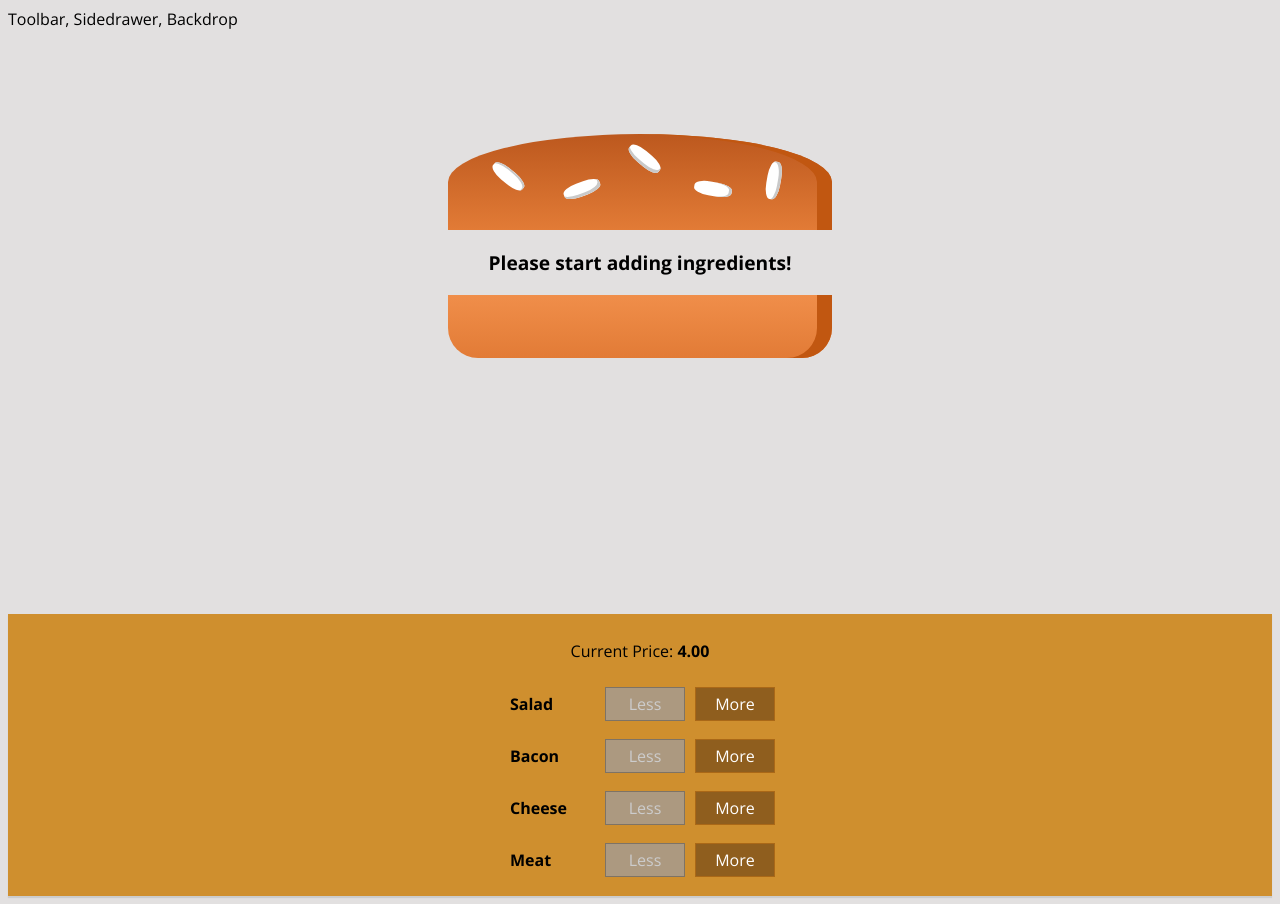
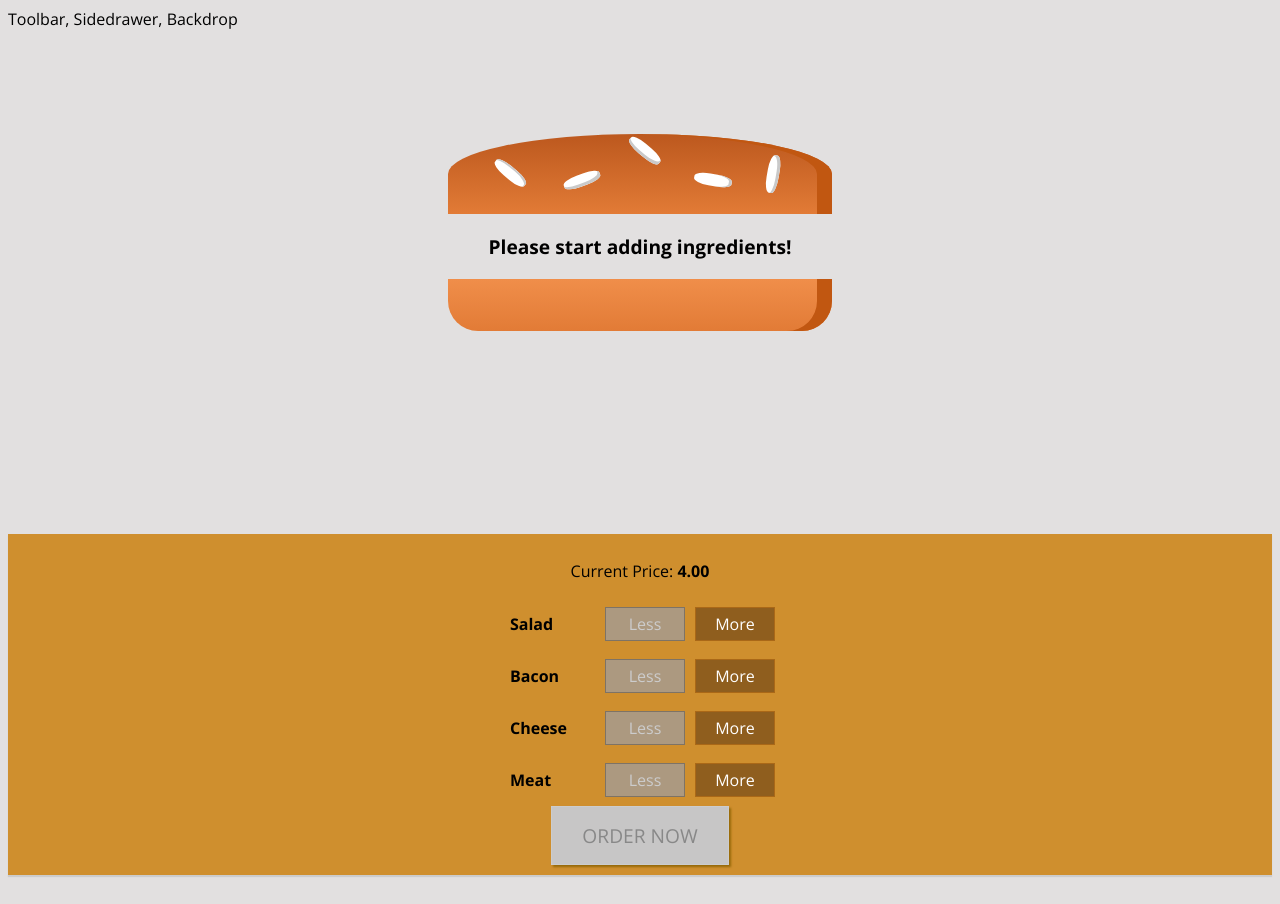
Before and after one commit to sweeptic/Burger-Project, a React (Create React App) app: page / in a window 1280 px wide. After the commit the page ends 883 px from the top, so only its background shows below. Built offline with nearby package versions, Linux system fonts and the light colour scheme.

Commit message:
18. Adding the Order Button

```diff
--- a/src/components/Burger/BuildControls/BuildControls.js
+++ b/src/components/Burger/BuildControls/BuildControls.js
@@ -11,7 +11,9 @@
 
 const buildControls = (props) => (
     <div className={classes.BuildControls}>
-        <p>Current Price: <strong>{props.price.toFixed(2)}</strong></p>
+        <p>
+            Current Price: <strong>{props.price.toFixed(2)}</strong>
+        </p>
         {controls.map((ctrl) => (
             <BuildControl
                 added={() => props.ingredientAdded(ctrl.type)}
@@ -21,6 +23,9 @@
                 disabled={props.disabled[ctrl.type]}
             />
         ))}
+        <button className={classes.OrderButton} disabled={!props.purchaseable}>
+            ORDER NOW{" "}
+        </button>
     </div>
 );
 
--- a/src/components/Burger/BuildControls/BuildControls.module.css
+++ b/src/components/Burger/BuildControls/BuildControls.module.css
@@ -1,6 +1,6 @@
 .BuildControls {
     width: 100%;
-    background-color: #cf8f2e;
+    background-color: #CF8F2E;
     display: flex;
     flex-flow: column;
     align-items: center;
@@ -8,3 +8,44 @@
     margin: auto;
     padding: 10px 0;
 }
+
+.OrderButton {
+    background-color: #DAD735;
+    outline: none;
+    cursor: pointer;
+    border: 1px solid #966909;
+    color: #966909;
+    font-family: inherit;
+    font-size: 1.2em;
+    padding: 15px 30px;
+    box-shadow: 2px 2px 2px #966909;
+}
+
+.OrderButton:hover, .OrderButton:active {
+    background-color: #A0DB41;
+    border: 1px solid #966909;
+    color: #966909;
+}
+
+.OrderButton:disabled {
+    background-color: #C7C6C6;
+    cursor: not-allowed;
+    border: 1px solid #ccc;
+    color: #888888;
+}
+
+.OrderButton:not(:disabled) {
+    animation: enable 0.3s linear;
+}
+
+@keyframes enable {
+    0% {
+        transform: scale(1);
+    }
+    60% {
+        transform: scale(1.1);
+    }
+    100% {
+        transform: scale(1);
+    }
+}
--- a/src/components/Burger/Burger.module.css
+++ b/src/components/Burger/Burger.module.css
@@ -1,7 +1,7 @@
 .Burger {
     max-width: 30rem;
     margin: auto;
-    height: 30rem;
+    height: 25rem;
     text-align: center;
     font-weight: bold;
     font-size: 1.2rem;
--- a/src/containers/BurgerBuilder/BurgerBuilder.js
+++ b/src/containers/BurgerBuilder/BurgerBuilder.js
@@ -24,7 +24,21 @@
             meat: 0,
         },
         totalPrice: 4,
+        purchaseable: false,
     };
+
+    updatePurchaseState(ingredients) {
+        // const ingredients = {
+        //     ...this.state.ingredients,
+        // };
+        const sum = Object.keys(ingredients)
+            .map((igkey) => ingredients[igkey])
+            .reduce((acc, item) => {
+                return acc + item;
+            }, 0);
+
+        this.setState({ purchaseable: sum > 0 });
+    }
 
     addIngredientHandler = (type) => {
         const oldCount = this.state.ingredients[type];
@@ -39,6 +53,7 @@
             totalPrice: newPrice,
             ingredients: updatedIngredients,
         });
+        this.updatePurchaseState(updatedIngredients);
     };
 
     removeIngredientHandler = (type) => {
@@ -55,6 +70,7 @@
             totalPrice: newPrice,
             ingredients: updatedIngredients,
         });
+        this.updatePurchaseState(updatedIngredients);
     };
 
     render() {
@@ -71,6 +87,7 @@
                     ingredientAdded={this.addIngredientHandler}
                     ingredientRemove={this.removeIngredientHandler}
                     disabled={disabledInfo}
+                    purchaseable={this.state.purchaseable}
                     price={this.state.totalPrice}
                 />
             </Aux>
```
